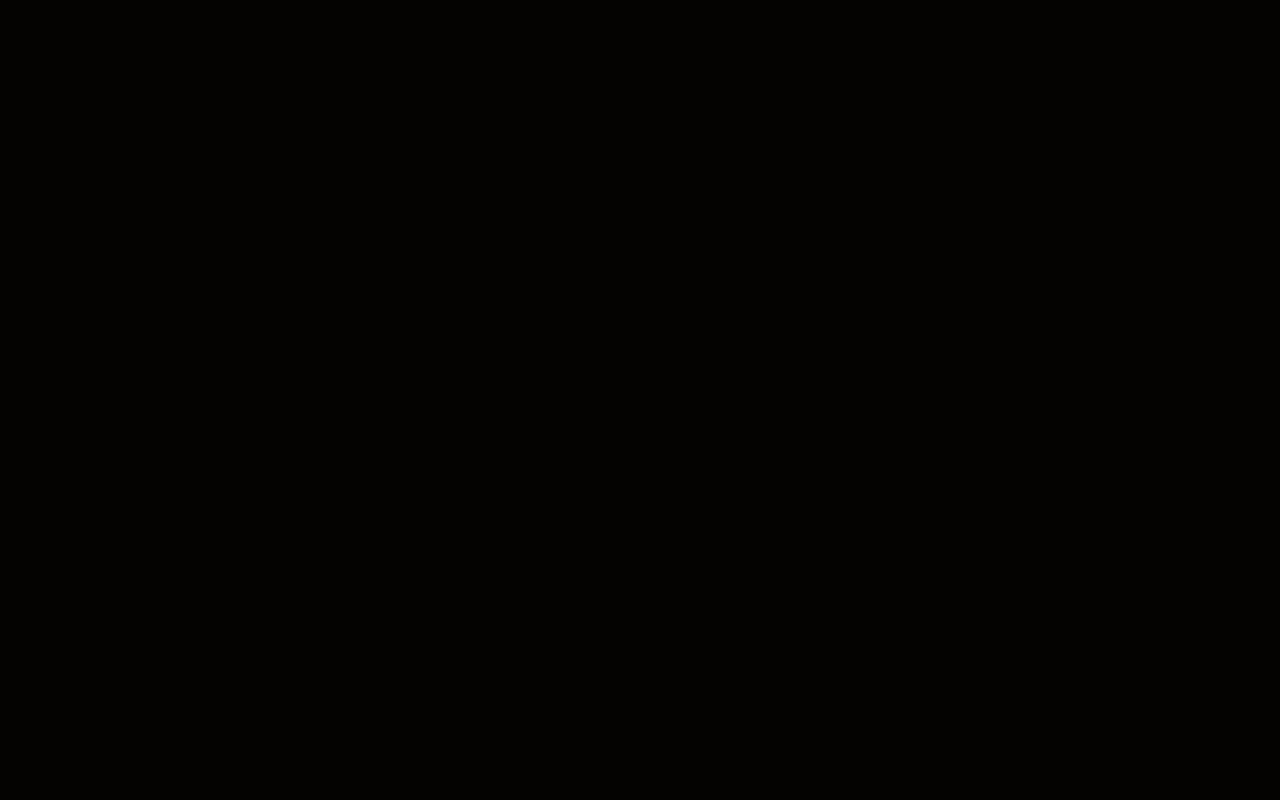
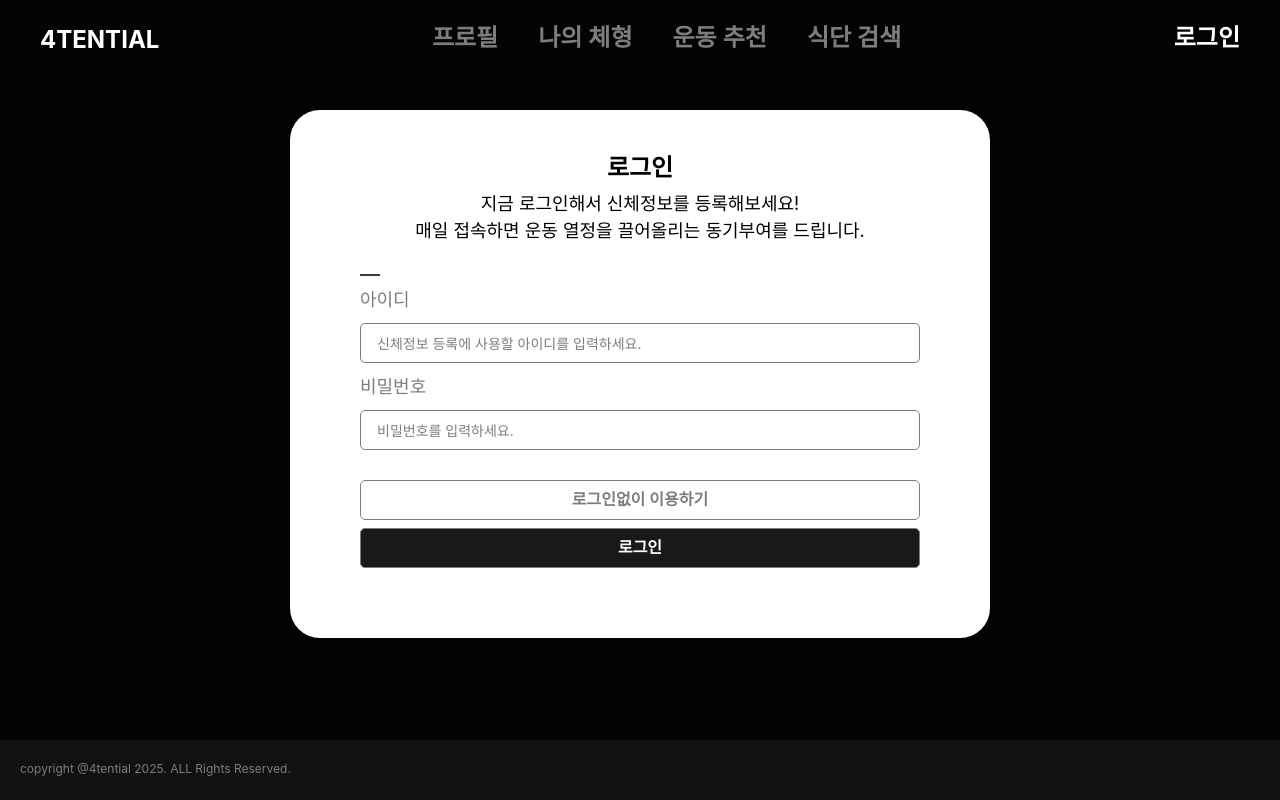
Before and after one commit to songjiwon17/4tential, a React (Create React App) app: page /login in a window 1280 px wide. Before the commit this address had no page. Built offline with nearby package versions, Linux system fonts and the light colour scheme; no server answers.

Commit message:
footer 모든 페이지에서 width 100%로 보이도록 수정 및 로그인 UI 추가

```diff
--- a/src/layout/MainLayout/Header/Header.js
+++ b/src/layout/MainLayout/Header/Header.js
@@ -1,4 +1,5 @@
 import { useEffect, useState } from 'react';
+import { Link } from 'react-router-dom';
 import MainRoutes from '../../../routes/MainRoutes';
 import NaviBar from './NaviBar';
 import { Box, Button, chakra, Text, Stack } from '@chakra-ui/react';
@@ -44,6 +45,8 @@ const Header = () => {
         />
 
         <Button
+          as={Link}
+          to="/login"
           variant="unstyled"
           color={'#FFFFFF'}
           fontSize={['14px', '16px', '18px', '24px']}
--- a/src/layout/MainLayout/index.js
+++ b/src/layout/MainLayout/index.js
@@ -3,6 +3,8 @@ import { useMainMessage } from '../../store/query/QueryPath';
 import Header from './Header/Header';
 import MainImage from './Main/MainImage';
 import Footer from './Footer/Footer';
+import { Box, Flex } from '@chakra-ui/react';
+import { HEADER_HEIGHT_PT } from '../../themes/style';
 
 const MainLayout = () => {
   const mainPageLocation = useLocation();
@@ -13,12 +15,16 @@ const MainLayout = () => {
   const { data: message } = useMainMessage();
 
   return (
-    <>
+    <Flex direction={'column'} width={'100%'} minHeight={'100vh'}>
       <Header />
-      {mainImage && <MainImage message={message} />}
-      <Outlet />
+
+      <Box flex={1} pt={mainImage ? '0px' : HEADER_HEIGHT_PT}>
+        {mainImage && <MainImage message={message} />}
+        <Outlet />
+      </Box>
+
       <Footer />
-    </>
+    </Flex>
   );
 };
 
--- /dev/null
+++ b/src/pages/login/index.js
@@ -0,0 +1,101 @@
+import {
+  Box,
+  chakra,
+  Center,
+  Text,
+  Flex,
+  Input,
+  Button,
+} from '@chakra-ui/react';
+
+const LoginBox = chakra(Box, {
+  baseStyle: {
+    width: '700px',
+    height: 'auto',
+    padding: '40px',
+    display: 'flex',
+    flexDirection: 'column',
+    justifyContent: 'center',
+    alignItems: 'center',
+    borderRadius: '30px',
+    backgroundColor: '#fff',
+    boxShadow: '0 10px 30px rgba(0,0,0,0.05)',
+  },
+});
+
+const InputBox = chakra(Input, {
+  baseStyle: {
+    width: '100%',
+    height: '40px',
+    border: '1px solid #7D7D7D',
+    backgroundColor: 'transparent',
+    borderRadius: '5px',
+    color: '#000',
+    _placeholder: { color: '#7D7D7D', fontSize: '14px' },
+  },
+});
+
+const LoginBtn = chakra(Button, {
+  baseStyle: {
+    width: '100%',
+    height: '40px',
+    border: '1px solid #7D7D7D',
+    backgroundColor: 'transparent',
+    borderRadius: '5px',
+    color: '#7D7D7D',
+    _hover: {
+      backgroundColor: 'transparent',
+    },
+  },
+});
+
+const Login = () => {
+  return (
+    <Center width={'100%'} h={'100%'} pt={'10px'} mb={'20px'}>
+      <LoginBox>
+        <Text color={'#000'} fontWeight={'bold'} mb={'4px'}>
+          로그인
+        </Text>
+        <Text variant={'loginInfonText'}>
+          지금 로그인해서 신체정보를 등록해보세요! <br />
+          매일 접속하면 운동 열정을 끌어올리는 동기부여를 드립니다.
+        </Text>
+
+        <Flex
+          width={'100%'}
+          direction={'column'}
+          alignItems={'flex-start'}
+          padding={'30px'}
+          gap={2.5}
+        >
+          <Box width={'20px'} height={'2px'} backgroundColor={'#3C3C3C'}></Box>
+          <Text fontSize={'18px'} color={'#7D7D7D'}>
+            아이디
+          </Text>
+          <InputBox
+            placeholder={'신체정보 등록에 사용할 아이디를 입력하세요.'}
+          />
+
+          <Text fontSize={'18px'} color={'#7D7D7D'}>
+            비밀번호
+          </Text>
+          <InputBox placeholder={'비밀번호를 입력하세요.'} />
+
+          <Flex direction={'column'} width={'100%'} gap={2} mt={'20px'}>
+            <LoginBtn>로그인없이 이용하기</LoginBtn>
+            <LoginBtn
+              backgroundColor={'#191919'}
+              color={'#fff'}
+              _hover={{
+                backgroundColor: '#333',
+              }}
+            >
+              로그인
+            </LoginBtn>
+          </Flex>
+        </Flex>
+      </LoginBox>
+    </Center>
+  );
+};
+export default Login;
--- a/src/routes/MainRoutes.js
+++ b/src/routes/MainRoutes.js
@@ -3,6 +3,7 @@ import Profile from '../pages/profile';
 import MyBody from '../pages/myBody';
 import Workout from '../pages/workout';
 import Food from '../pages/food';
+import Login from '../pages/login';
 
 const MainRoutes = {
   type: 'main',
@@ -35,6 +36,12 @@ const MainRoutes = {
       path: '/food',
       element: <Food />,
     },
+    {
+      type: 'item',
+      title: 'login',
+      path: '/login',
+      element: <Login />,
+    },
   ],
 };
 
--- a/src/themes/index.js
+++ b/src/themes/index.js
@@ -20,10 +20,8 @@ const theme = extendTheme({
         fontFamily: "'Inter', 'Noto Sans KR', sans-serif",
       },
       '#root': {
-        display: 'flex',
-        justifyContent: 'center',
-        alignItems: 'center',
-        flexDirection: 'column',
+        width: '100%',
+        minHeight: '100vh',
       },
     },
   },
@@ -58,6 +56,11 @@ const theme = extendTheme({
         foodInfoText: {
           fontSize: ['18px', '20px', '22px', '24px'],
           color: '#000000',
+        },
+        loginInfonText: {
+          fontSize: ['12px', '14px', '16px', '18px'],
+          color: '#000000',
+          textAlign: 'center',
         },
       },
     },
--- /dev/null
+++ b/src/themes/style.js
@@ -0,0 +1 @@
+export const HEADER_HEIGHT_PT = '100px';
```
